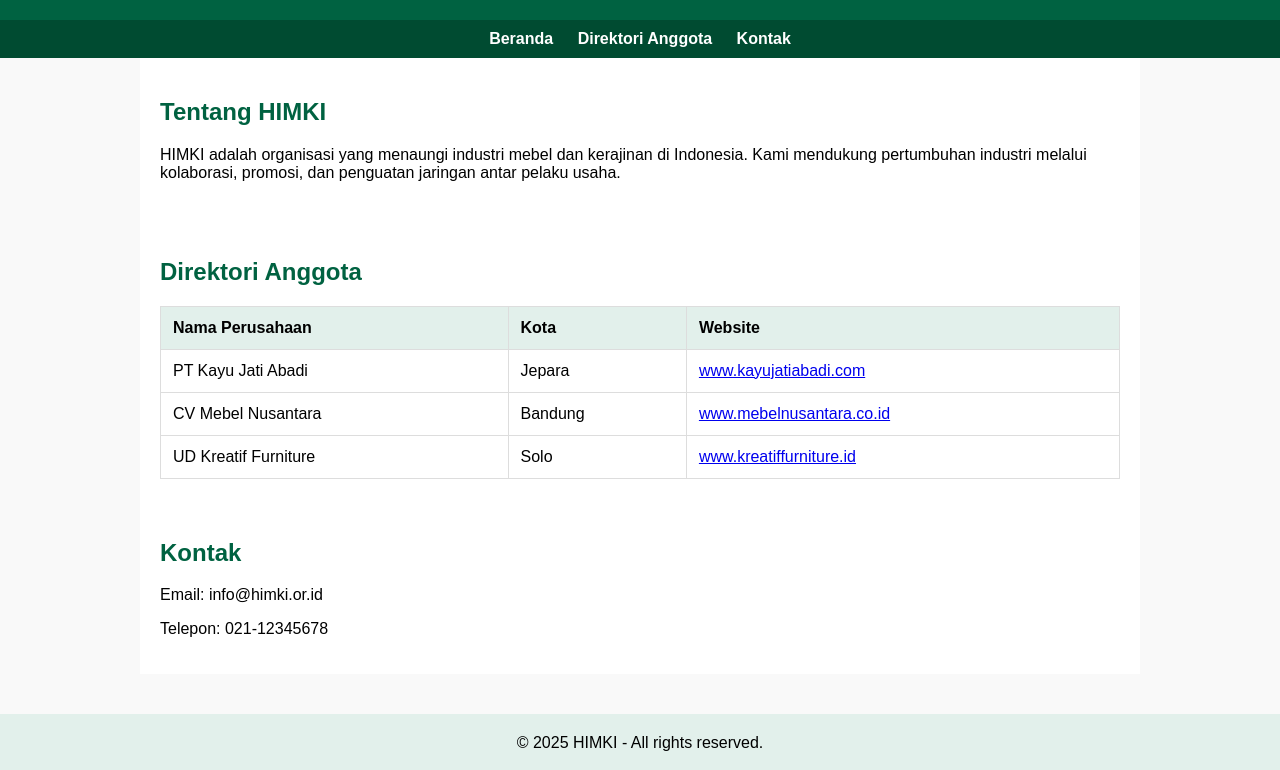
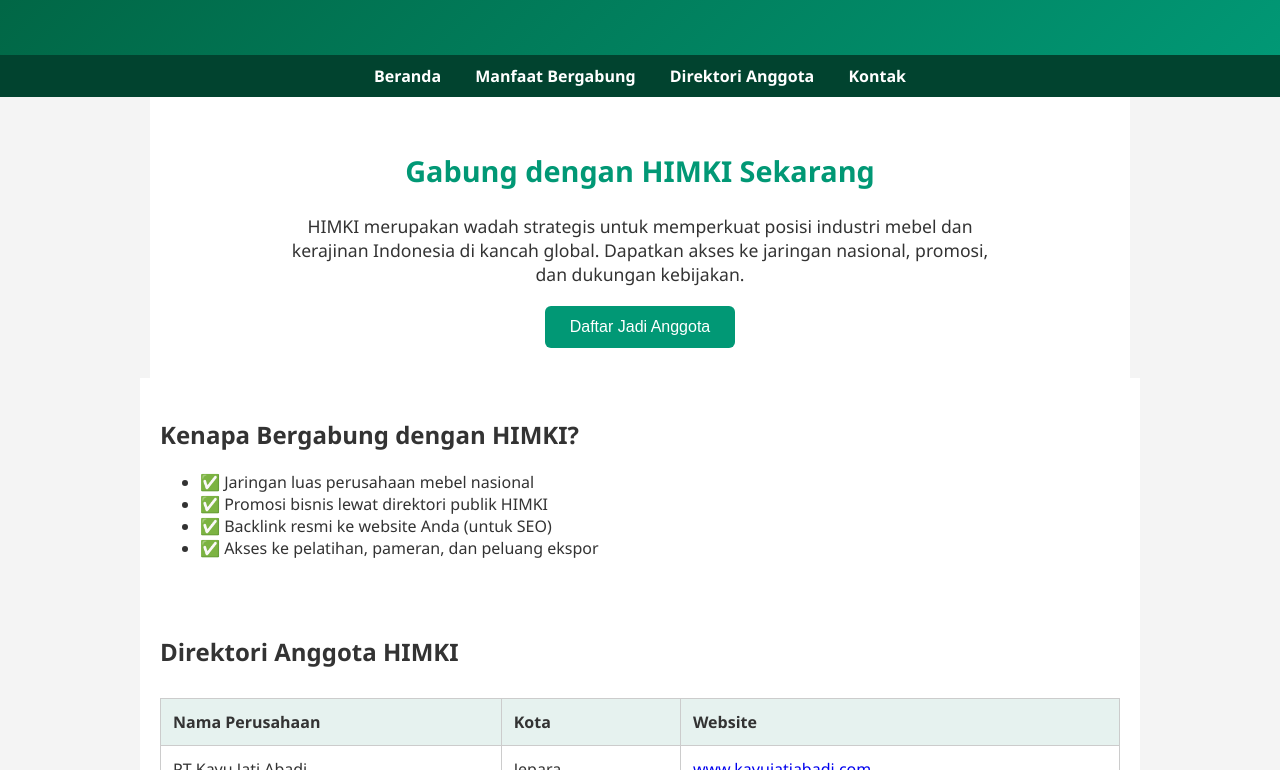
Before and after one commit to DaffaPrimaa/coba-coba, a plain HTML site: page index.html in a window 1280 px wide. Shown: the part 134-904 px from the top of the page. Drawn offline with Linux system fonts and the light colour scheme.

Commit message:
Update index.html

```diff
--- a/index.html
+++ b/index.html
@@ -1,63 +1,88 @@
 <!DOCTYPE html>
 <html lang="id">
 <head>
-  <meta charset="UTF-8">
-  <meta name="viewport" content="width=device-width, initial-scale=1">
-  <title>Portal HIMKI</title>
+  <meta charset="UTF-8" />
+  <meta name="viewport" content="width=device-width, initial-scale=1.0" />
+  <meta name="description" content="Portal resmi HIMKI - Direktori anggota industri mebel dan kerajinan Indonesia. Temukan mitra terbaik dan ekspansi bisnis Anda di sini.">
+  <title>Portal HIMKI – Direktori Industri Mebel Indonesia</title>
   <style>
     body {
-      font-family: sans-serif;
+      font-family: 'Segoe UI', sans-serif;
       margin: 0;
-      padding: 0;
-      background-color: #f9f9f9;
+      background-color: #f4f4f4;
+      color: #333;
     }
     header {
-      background-color: #006241;
+      background: linear-gradient(135deg, #016241, #019875);
       color: white;
-      padding: 20px;
+      padding: 40px 20px;
       text-align: center;
     }
+    header h1 {
+      margin: 0;
+      font-size: 2.5rem;
+    }
     nav {
-      background-color: #004b31;
+      background-color: #01432f;
+      text-align: center;
       padding: 10px;
-      text-align: center;
     }
     nav a {
       color: white;
       text-decoration: none;
-      margin: 0 10px;
+      margin: 0 15px;
       font-weight: bold;
     }
     .container {
-      padding: 20px;
       max-width: 960px;
       margin: auto;
-      background-color: white;
+      padding: 20px;
+      background: white;
     }
-    h2 {
-      color: #006241;
+    .hero {
+      text-align: center;
+      padding: 30px 10px;
+    }
+    .hero h2 {
+      font-size: 1.8rem;
+      color: #019875;
+    }
+    .hero p {
+      font-size: 1.1rem;
+      max-width: 700px;
+      margin: 0 auto 20px;
+    }
+    .cta {
+      background-color: #019875;
+      color: white;
+      padding: 12px 25px;
+      border: none;
+      font-size: 1rem;
+      border-radius: 6px;
+      cursor: pointer;
     }
     table {
       width: 100%;
+      margin-top: 30px;
       border-collapse: collapse;
-      margin-top: 20px;
     }
     th, td {
+      border: 1px solid #ccc;
       padding: 12px;
-      border: 1px solid #ddd;
       text-align: left;
     }
     th {
-      background-color: #e2f0eb;
+      background-color: #e6f2ef;
     }
     tr:hover {
-      background-color: #f1f1f1;
+      background-color: #f9f9f9;
     }
     footer {
       text-align: center;
       padding: 20px;
-      background-color: #e2f0eb;
       margin-top: 40px;
+      background-color: #e6f2ef;
+      font-size: 0.9rem;
     }
   </style>
 </head>
@@ -65,22 +90,34 @@
 
 <header>
   <h1>Portal HIMKI</h1>
-  <p>Himpunan Industri Mebel dan Kerajinan Indonesia</p>
+  <p>Menghubungkan Industri Mebel dan Kerajinan Seluruh Indonesia</p>
 </header>
 
 <nav>
   <a href="#beranda">Beranda</a>
+  <a href="#manfaat">Manfaat Bergabung</a>
   <a href="#anggota">Direktori Anggota</a>
   <a href="#kontak">Kontak</a>
 </nav>
 
-<div class="container" id="beranda">
-  <h2>Tentang HIMKI</h2>
-  <p>HIMKI adalah organisasi yang menaungi industri mebel dan kerajinan di Indonesia. Kami mendukung pertumbuhan industri melalui kolaborasi, promosi, dan penguatan jaringan antar pelaku usaha.</p>
-</div>
+<section class="container hero" id="beranda">
+  <h2>Gabung dengan HIMKI Sekarang</h2>
+  <p>HIMKI merupakan wadah strategis untuk memperkuat posisi industri mebel dan kerajinan Indonesia di kancah global. Dapatkan akses ke jaringan nasional, promosi, dan dukungan kebijakan.</p>
+  <button class="cta">Daftar Jadi Anggota</button>
+</section>
 
-<div class="container" id="anggota">
-  <h2>Direktori Anggota</h2>
+<section class="container" id="manfaat">
+  <h2>Kenapa Bergabung dengan HIMKI?</h2>
+  <ul>
+    <li>✅ Jaringan luas perusahaan mebel nasional</li>
+    <li>✅ Promosi bisnis lewat direktori publik HIMKI</li>
+    <li>✅ Backlink resmi ke website Anda (untuk SEO)</li>
+    <li>✅ Akses ke pelatihan, pameran, dan peluang ekspor</li>
+  </ul>
+</section>
+
+<section class="container" id="anggota">
+  <h2>Direktori Anggota HIMKI</h2>
   <table>
     <thead>
       <tr>
@@ -107,16 +144,16 @@
       </tr>
     </tbody>
   </table>
-</div>
+</section>
 
-<div class="container" id="kontak">
-  <h2>Kontak</h2>
+<section class="container" id="kontak">
+  <h2>Hubungi Kami</h2>
   <p>Email: info@himki.or.id</p>
-  <p>Telepon: 021-12345678</p>
-</div>
+  <p>Telepon: (021) 12345678</p>
+</section>
 
 <footer>
-  &copy; 2025 HIMKI - All rights reserved.
+  &copy; 2025 HIMKI. Portal Digital Industri Mebel & Kerajinan. Made with ❤️
 </footer>
 
 </body>
```
